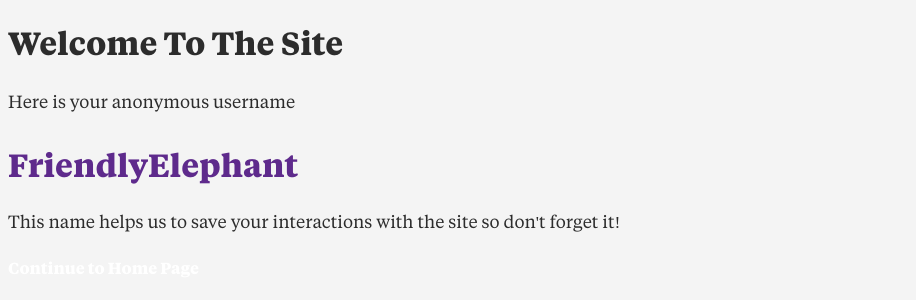
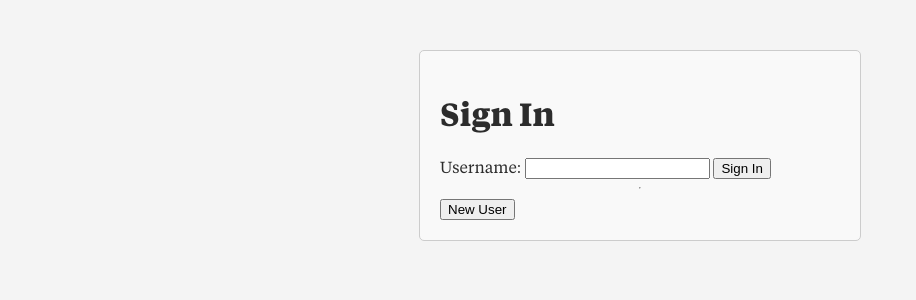
Before and after one commit to Veemon22/hci-amherst-college-student-site, a Flask app: page / in a window 1280 px wide. Shown: the top 300 px of the page, without its empty margins (0-916 px from the left). Run offline with Flask 3, Linux system fonts and the light colour scheme; data comes from the database, SQL or seed files in the repository; both versions use the stored data as it was after the commit.

Commit message:
Made sign in and out feature

```diff
--- a/main.py
+++ b/main.py
@@ -4,6 +4,7 @@ from flask import Flask
 from flask import render_template
 from flask import redirect
 from flask import url_for
+from flask import request
 from flask import session
 from models import db
 from models import Event
@@ -37,17 +38,24 @@ with app.app_context():
 @app.route('/')
 @app.route('/signin')
 def signin():
-    # Redirect to home if already logged in
+    #Redirect to home if already signed in
     if 'user_id' in session:
         return redirect(url_for('home'))
+
+    return render_template('signin.html', user_not_found=False)
+
+@app.route('/new_user', methods=['POST'])
+def new_user():
+    # Pulls all users in DB
+    existing_usernames = [u.username for u in User.query.all()]
 
     # Generate a unique username
     while True:
         adjective = random.choice(adjectives)
         animal = random.choice(animals)
-        username = f"{adjective}{animal}"
-        existing_user = User.query.filter_by(username=username).first()
-        if not existing_user:
+        number = random.randint(1, 99)
+        username = f"{adjective}{animal}{number}"
+        if username not in existing_usernames:
             break
 
     # Create new user in DB
@@ -58,12 +66,26 @@ def signin():
     # Store ID in session
     session['user_id'] = new_user.id
 
-    return render_template('signin.html', username=new_user.username)
+    return redirect(url_for('home'))
+
+#Sigin In Existing User
+@app.route('/existing_user', methods=['POST'])
+def existing_user():
+    username =  request.form.get('username')
+    user = User.query.filter_by(username=username).first()
+    if user:
+        session['user_id'] = user.id
+        return redirect(url_for('home'))
+    else:
+        return render_template('signin.html', user_not_found=True)
 
 # Home Page
 @app.route('/home')
 def home():
-    return render_template('home.html')
+    if 'user_id' not in session:
+        return redirect(url_for('signin'))
+    user = User.query.get(session['user_id'])
+    return render_template('home.html', username=user.username)
 
 # Dining Page
 @app.route('/dining')
@@ -84,3 +106,9 @@ def quizes():
 @app.route('/about')
 def about():
     return render_template('about.html')
+
+# Signout Functionality
+@app.route('/signout')
+def signout():
+    session.pop('user_id', None)
+    return redirect(url_for('signin'))
--- /dev/null
+++ b/static/css/home.css
@@ -0,0 +1,4 @@
+.home-page .username {
+    font-weight: bold;
+    color: #5e2a8c;
+}
--- a/static/css/signin.css
+++ b/static/css/signin.css
@@ -0,0 +1,18 @@
+.signin-container {
+    max-width: 400px;
+    margin: 50px auto;
+    padding: 20px;
+    border: 1px solid #ccc;
+    border-radius: 5px;
+    background-color: #f9f9f9;
+    justify-content: center;
+    display: flex;
+    flex-direction: column;
+}
+
+.error-popup{
+    display: none;
+    position: absolute;
+    color: red;
+    font-size: 12px;
+}
--- /dev/null
+++ b/static/js/signin.js
@@ -0,0 +1,10 @@
+function showPopup(show) {
+    if (show) {
+        const popup = document.getElementById('error-popup');
+        popup.style.display = 'block';
+
+        setTimeout(() => {
+            popup.style.display = 'none';
+        }, 3000);
+    }
+}
--- a/templates/signin.html
+++ b/templates/signin.html
@@ -9,11 +9,23 @@
 </head>
 <body class="signin-page">
     <div class="signin-container">
-        <h1>Welcome To The Site</h1>
-        <p>Here is your anonymous username</p>
-        <h2 class="username">{{ username }}</h2>
-        <p>This name helps us to save your interactions with the site so don't forget it!</p>
-        <a href="{{ url_for('home') }}" class="continue-button">Continue to Home Page</a>
+        <h1>Sign In</h1>
+        <form action="{{ url_for('existing_user') }}" method="post">
+            <label for="username">Username:</label>
+            <input type="text" name="username" required>
+            <button type="submit">Sign In</button>
+        </form>
+        <div class="error-popup" id="error-popup"><p>User not found!</p></div>
+
+        <hr>
+        <form action="{{ url_for('new_user') }}" method="post">
+            <button type="submit">New User</button>
+        </form>
     </div>
+    <script src="{{ url_for('static', filename='js/signin.js') }}"></script>
+    <script>
+        const userNotFound = {{ 'true' if user_not_found else 'false' }};
+        showPopup(userNotFound);
+    </script>
 </body>
 </html>
```
Also changed, not shown: static/css/base.css (+52 -11 lines), static/js/base.js (added, +15 -0 lines), templates/base.html (+10 -0 lines), templates/home.html (+7 -1 lines), instance/site.db.
